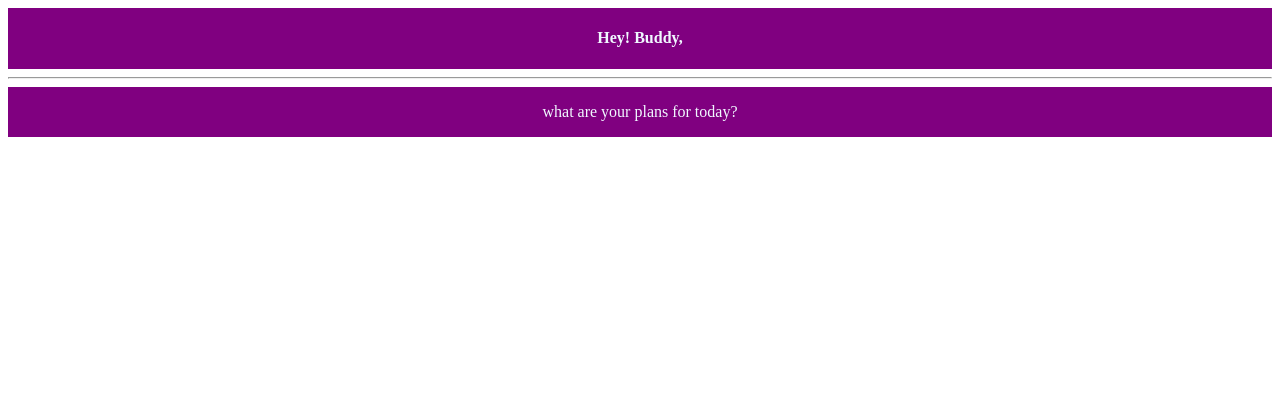
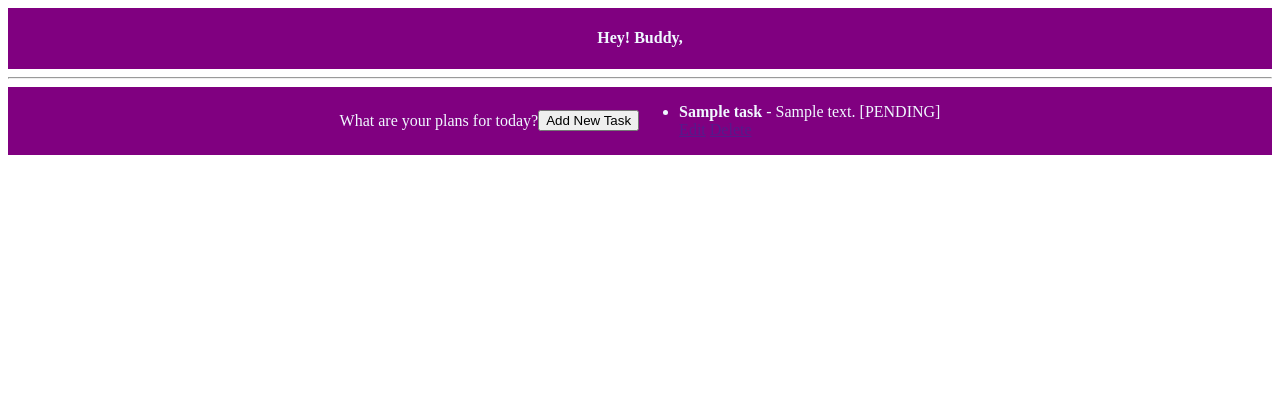
Before and after one commit to thasniabbas76/todo, a Django app: page / in a window 1280 px wide. Shown: the top 420 px of the page. Run offline with Django 5.2, Linux system fonts and the light colour scheme; tables that the repository leaves empty hold one stand-in row (values such as "Sample post").

Commit message:
__str__() added to models and created index.html

```diff
--- a/templates/index.html
+++ b/templates/index.html
@@ -12,8 +12,26 @@
     <div class="body-headline">
     <h4>Hey! Buddy,</h4>
     </div><hr>
-    <div class="body-content">
-    <p>what are your plans for today?</p>
+    <clas class="body-content">
+    <p>What are your plans for today? </p>
+    <button>Add New Task</button>
+    {% if tasks %}
+    <ul class="tasks-list">
+        {% for task in tasks %}
+            <li class="task-item">
+                <strong> {{task.title}}</strong> - {{task.description}}
+                <span class="status">[{{ task.status}}]</span>
+
+                <div class="actions">
+                    <a href="">Edit</a>
+                    <a href="">Delete</a>
+                </div>
+            </li>
+        {% endfor %}
+    </ul>
+    {% else %}
+        <p>No tasks available </p>
+    {%endif%}
     </div>
 </body>
 </html>
--- a/todoapp/models.py
+++ b/todoapp/models.py
@@ -7,6 +7,9 @@ class Task(models.Model):
         ('IN_PROGRESS', 'In Progress'),
         ('COMPLETED', 'Completed'),
     ]
-    title = models.CharField(max_length=25),
-    description = models.TextField,
-    status = models.CharField(max_length=20,choices=status_choice ),
+    title = models.CharField(max_length=25, default='Untitled')
+    description = models.TextField()
+    status = models.CharField(max_length=20,choices=status_choice, default='PENDING' )
+
+    def __str__(self):
+        return self.title
--- a/todoapp/views.py
+++ b/todoapp/views.py
@@ -1,6 +1,8 @@
 from django.shortcuts import render
 from django.http import HttpResponse
+from .models import Task
 
 # Create your views here.
 def index(request):
-    return render(request, "index.html")
+    tasks = Task.objects.all()
+    return render(request, "index.html", {'tasks':tasks})
```
Also changed, not shown: todoapp/migrations/0001_initial.py.
